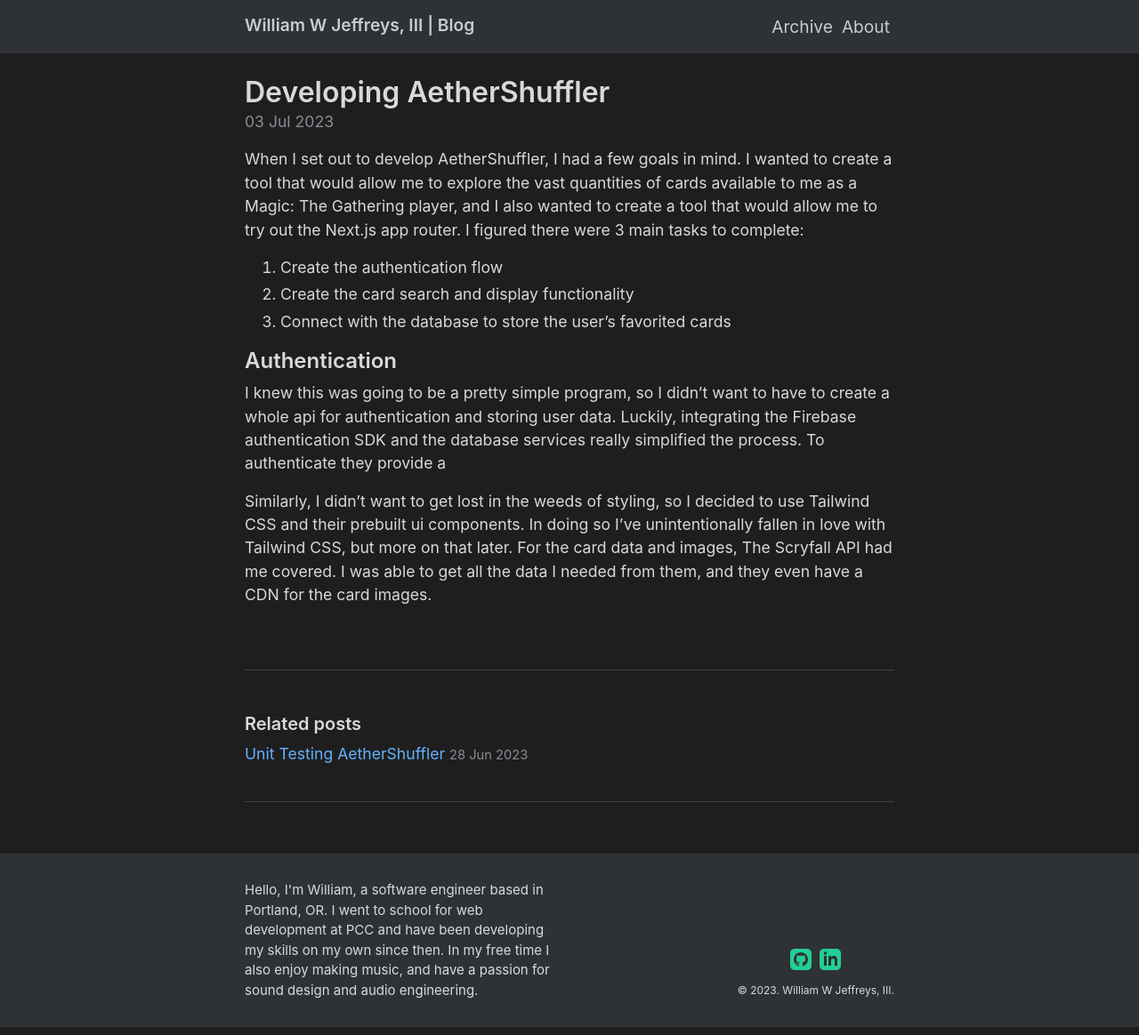
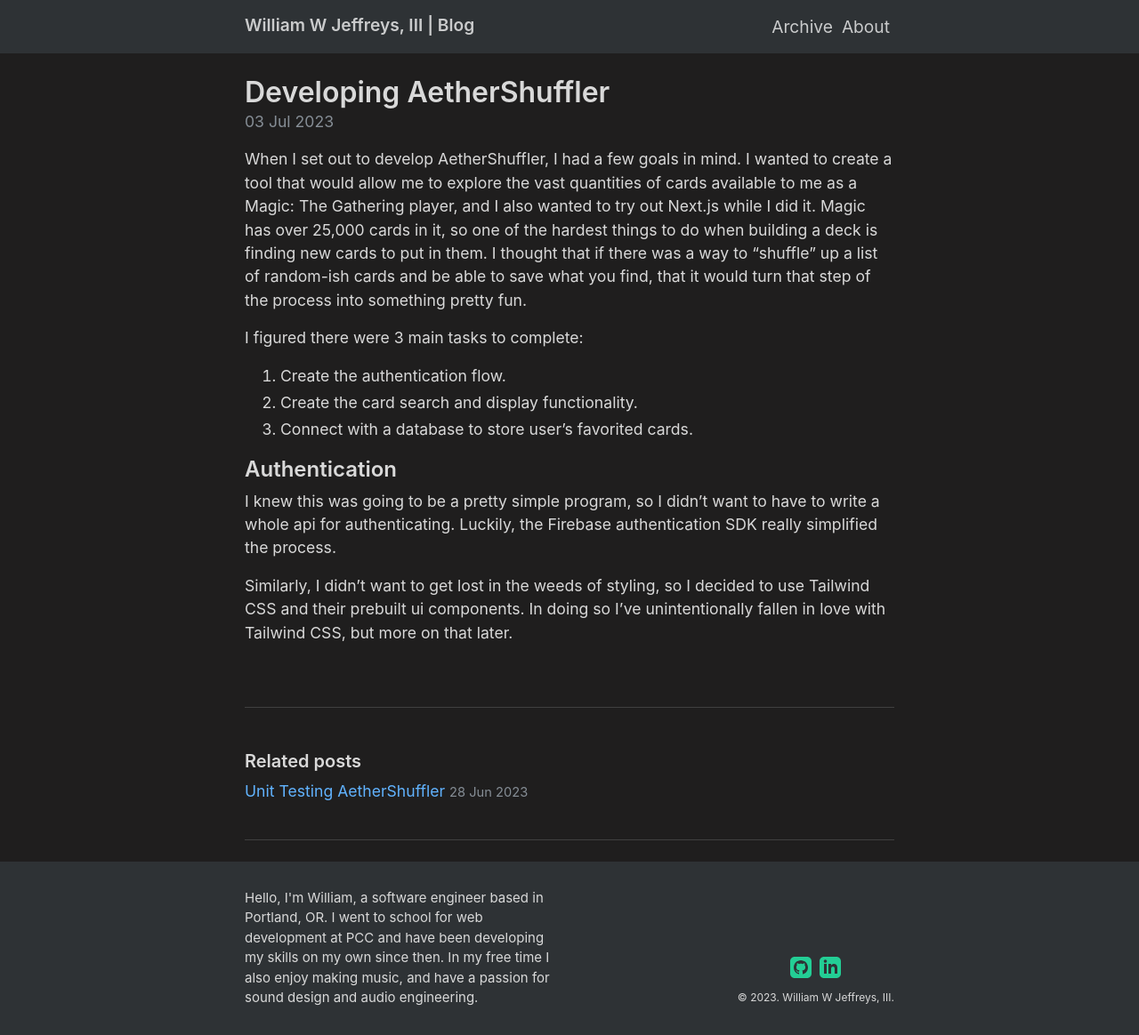
Before and after one commit to wjeffreys96/wjeffreys96.github.io, a Jekyll site: the page built from _posts/2023-7-3-developing-aethershuffler copy.md, in a window 1280 px wide. Shown: the whole page at 89% size. Built offline with Jekyll 4.4.1, drawn with Linux system fonts in a browser that asks for light colours.

Commit message:
"save post draft"

```diff
--- a/_posts/2023-7-3-developing-aethershuffler copy.md
+++ b/_posts/2023-7-3-developing-aethershuffler copy.md
@@ -8,16 +8,18 @@ tags: [AetherShuffler, React, Firebase]
 Author: William Jeffreys
 ---
 
-When I set out to develop AetherShuffler, I had a few goals in mind. I wanted to create a tool that would allow me to explore the vast quantities of cards available to me as a Magic: The Gathering player, and I also wanted to create a tool that would allow me to try out the Next.js app router. I figured there were 3 main tasks to complete:
+When I set out to develop AetherShuffler, I had a few goals in mind. I wanted to create a tool that would allow me to explore the vast quantities of cards available to me as a Magic: The Gathering player, and I also wanted to try out Next.js while I did it. Magic has over 25,000 cards in it, so one of the hardest things to do when building a deck is finding new cards to put in them. I thought that if there was a way to "shuffle" up a list of random-ish cards and be able to save what you find, that it would turn that step of the process into something pretty fun.
 
-1. Create the authentication flow
-2. Create the card search and display functionality
-3. Connect with the database to store the user's favorited cards
+I figured there were 3 main tasks to complete:
+
+1. Create the authentication flow.
+2. Create the card search and display functionality.
+3. Connect with a database to store user's favorited cards.
 
 ## Authentication
 
- I knew this was going to be a pretty simple program, so I didn't want to have to create a whole api for authentication and storing user data. Luckily, integrating the Firebase authentication SDK and the database services really simplified the process. To authenticate they provide a
+ I knew this was going to be a pretty simple program, so I didn't want to have to write a whole api for authenticating. Luckily, the Firebase authentication SDK really simplified the process.
 
 
 
- Similarly, I didn't want to get lost in the weeds of styling, so I decided to use Tailwind CSS and their prebuilt ui components. In doing so I've unintentionally fallen in love with Tailwind CSS, but more on that later. For the card data and images, The Scryfall API had me covered. I was able to get all the data I needed from them, and they even have a CDN for the card images.
+ Similarly, I didn't want to get lost in the weeds of styling, so I decided to use Tailwind CSS and their prebuilt ui components. In doing so I've unintentionally fallen in love with Tailwind CSS, but more on that later.
```
